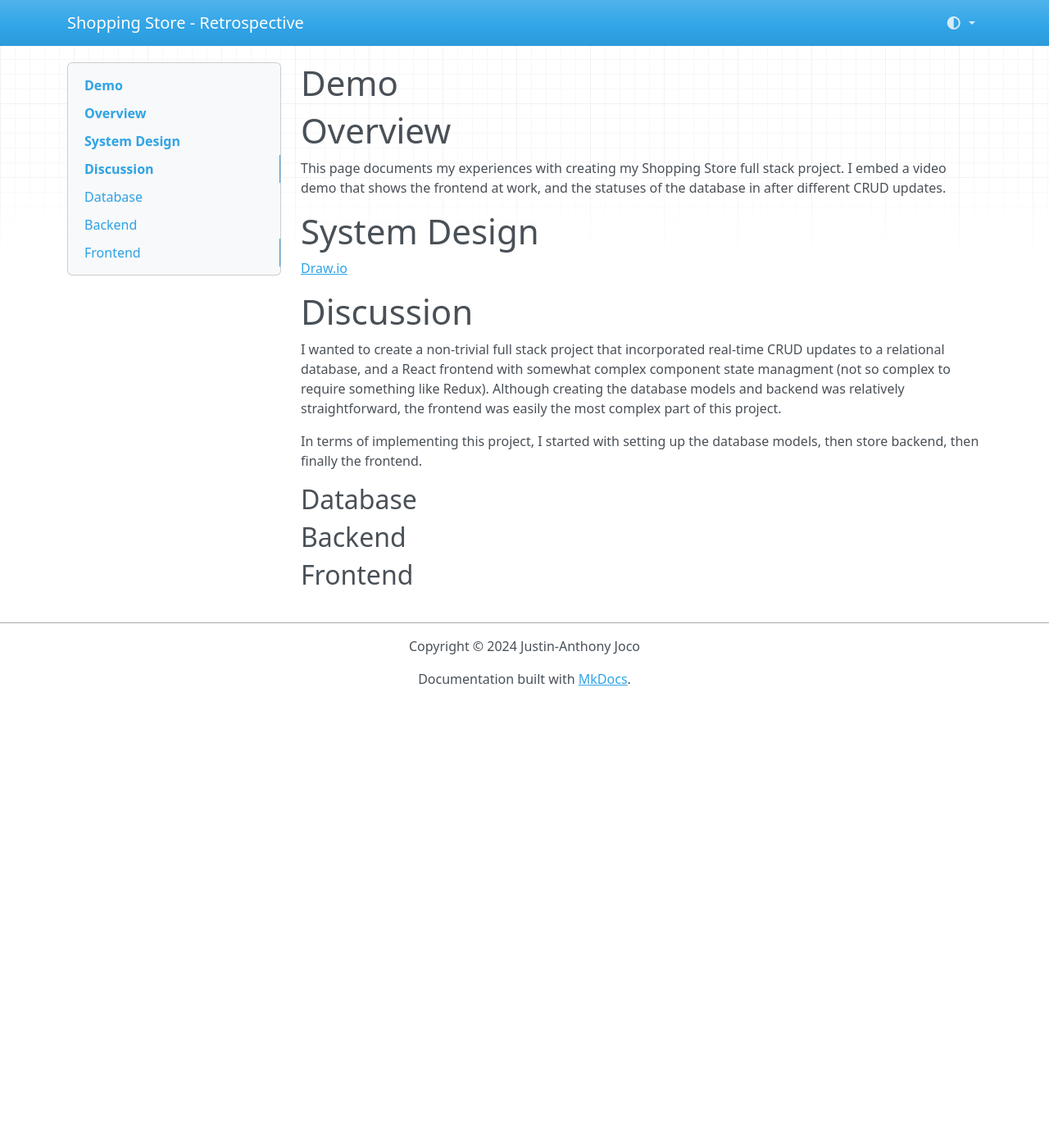
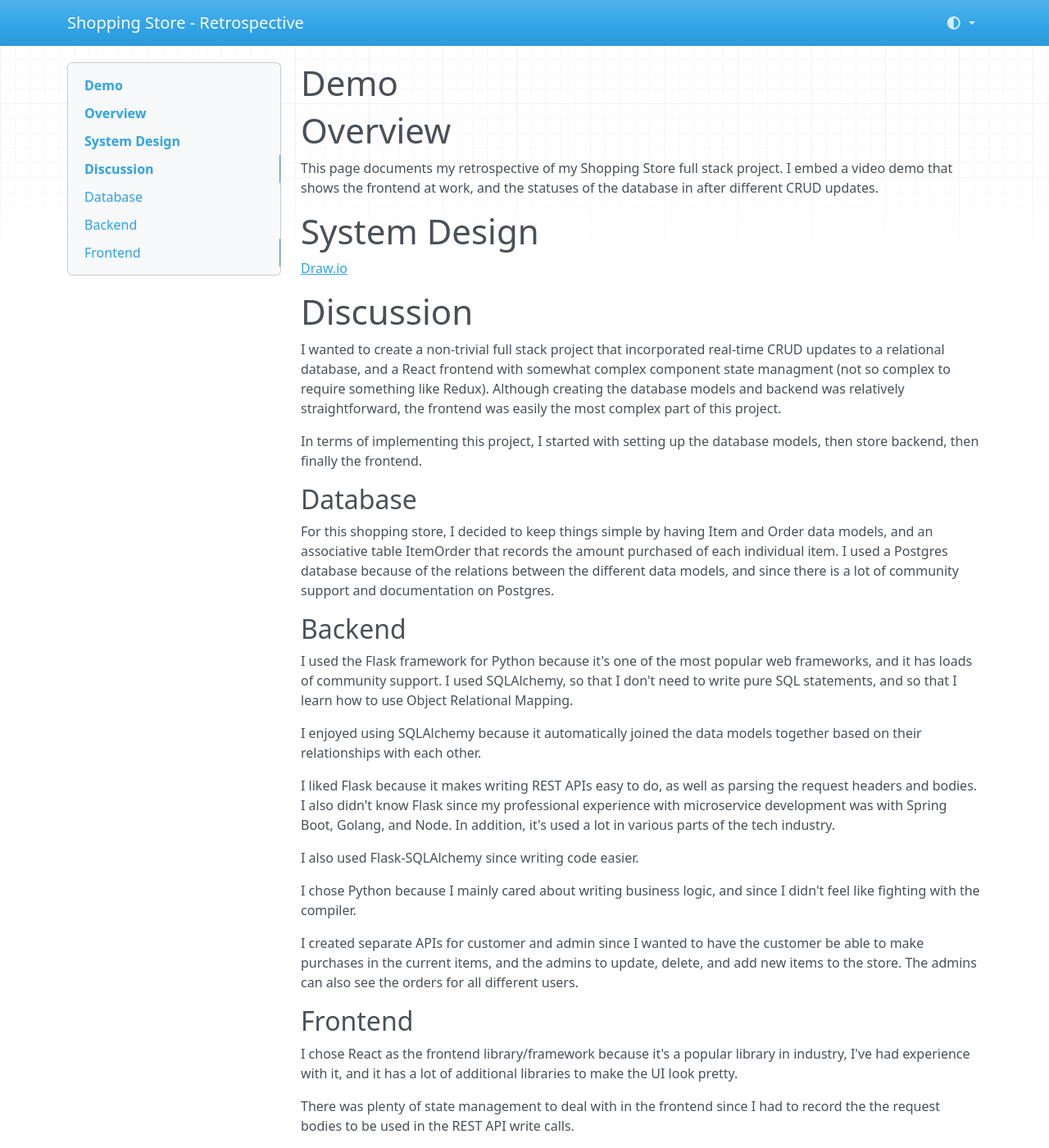
Before and after one commit to justinjoco/shopping-store-details, an MkDocs documentation site: the page built from docs/index.md, in a window 1280 px wide and 1400 px high. Shown: the whole window at 82% size. Built offline with MkDocs 1.6.1, drawn with Linux system fonts in a browser that asks for light colours; nearby versions of some CDN libraries.

Commit message:
adds basic info into each section

```diff
--- a/docs/index.md
+++ b/docs/index.md
@@ -1,7 +1,7 @@
 # Demo
 
 # Overview
-This page documents my experiences with creating my Shopping Store full stack project. I embed a video demo that shows the frontend at work, and the statuses of the database in after different CRUD updates.
+This page documents my retrospective of my Shopping Store full stack project. I embed a video demo that shows the frontend at work, and the statuses of the database in after different CRUD updates.
 
 # System Design
 [Draw.io](https://drive.google.com/file/d/1inmYJVW4eI7bh-OSSD19OOobevA2uMLM/view?usp=drive_link)
@@ -12,7 +12,22 @@
 In terms of implementing this project, I started with setting up the database models, then store backend, then finally the frontend.
 
 ## Database
+For this shopping store, I decided to keep things simple by having Item and Order data models, and an associative table ItemOrder that records the amount purchased of each individual item. I used a Postgres database because of the relations between the different data models, and since there is a lot of community support and documentation on Postgres.
 
 ## Backend
+I used the Flask framework for Python because it's one of the most popular web frameworks, and it has loads of community support. I used SQLAlchemy, so that I don't need to write pure SQL statements, and so that I learn how to use Object Relational Mapping.
+
+I enjoyed using SQLAlchemy because it automatically joined the data models together based on their relationships with each other.
+
+I liked Flask because it makes writing REST APIs easy to do, as well as parsing the request headers and bodies. I also didn't know Flask since my professional experience with microservice development was with Spring Boot, Golang, and Node. In addition, it's used a lot in various parts of the tech industry.
+
+I also used Flask-SQLAlchemy since writing code easier.
+
+I chose Python because I mainly cared about writing business logic, and since I didn't feel like fighting with the compiler.
+
+I created separate APIs for customer and admin since I wanted to have the customer be able to make purchases in the current items, and the admins to update, delete, and add new items to the store. The admins can also see the orders for all different users.
 
 ## Frontend
+I chose React as the frontend library/framework because it's a popular library in industry, I've had experience with it, and it has a lot of additional libraries to make the UI look pretty.
+
+There was plenty of state management to deal with in the frontend since I had to record the the request bodies to be used in the REST API write calls.
```
